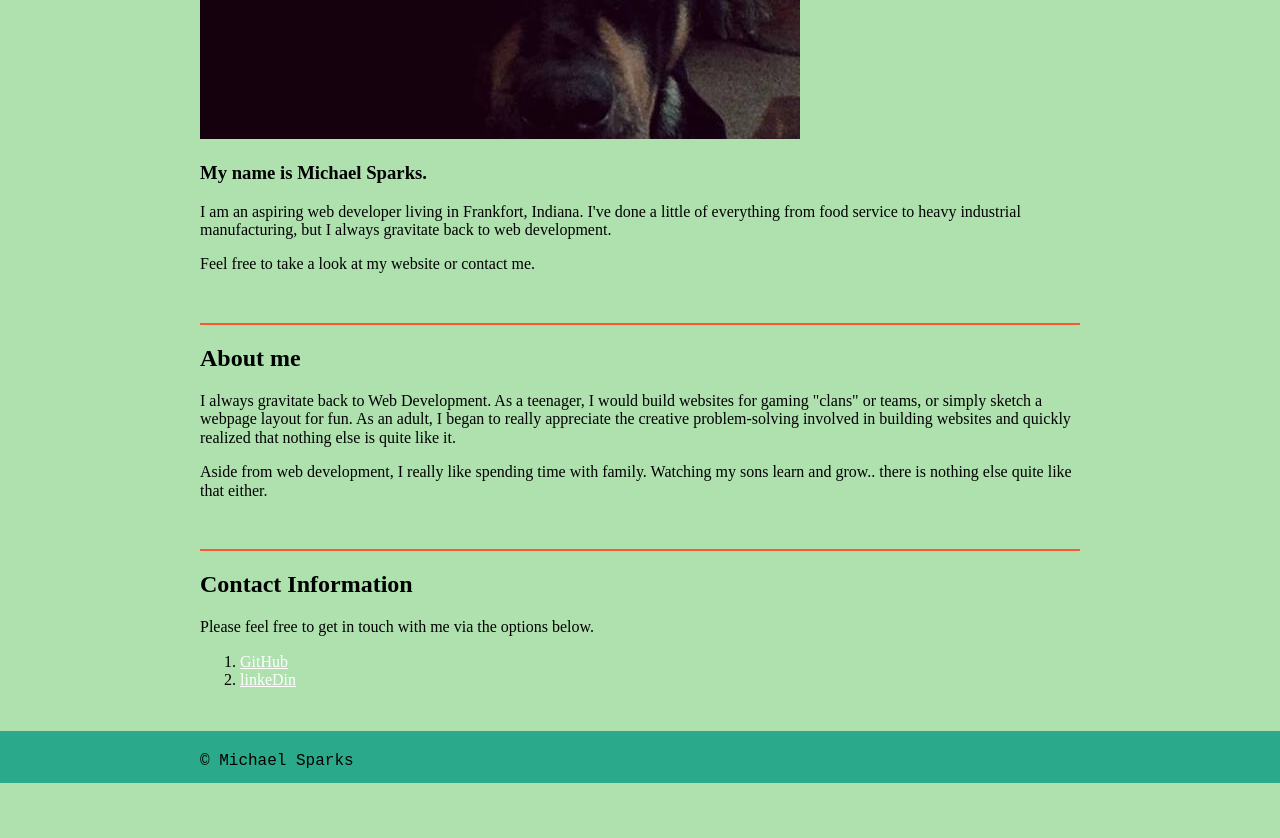
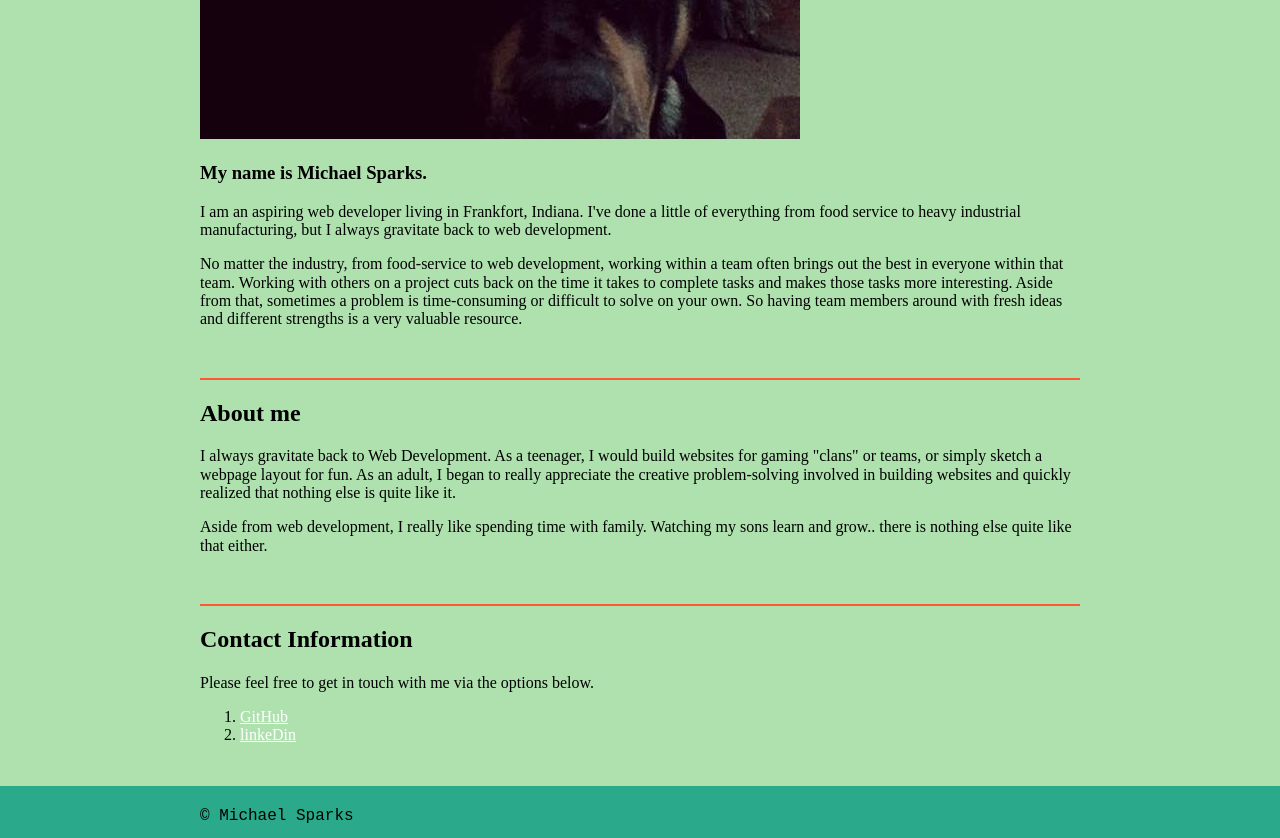
Before and after one commit to Main-Michael-Sparks/MichaelSparksPortfolio, a plain HTML site: page index.html in a window 1280 px wide. Shown: the part 694-1532 px from the top of the page. Before the commit the page ends 1477 px from the top, so only its background shows below. Drawn offline with nearby package versions, Linux system fonts and the light colour scheme.

Commit message:
Paragraph Added

```diff
--- a/index.html
+++ b/index.html
@@ -30,8 +30,8 @@
           <h2>Introduction</h2>
             <img src="images/michael-sparks.jpg" alt="Picture of Michael Sparks" />
             <h3>My name is Michael Sparks. </h3>
-            <p>I am an aspiring web developer living in Frankfort, Indiana.  I've done a little of everything from food service to heavy industrial manufacturing, but I always gravitate back to web development.</p>
-            <p>Feel free to take a look at my website or contact me. </p>
+            <p>I am an aspiring web developer living in Frankfort, Indiana.  I've done a little of everything from food service to heavy industrial manufacturing, but I always gravitate back to web development. </p>
+            <p>No matter the industry, from food-service to web development, working within a team often brings out the best in everyone within that team. Working with others on a project cuts back on the time it takes to complete tasks and makes those tasks more interesting. Aside from that, sometimes a problem is time-consuming or difficult to solve on your own. So having team members around with fresh ideas and different strengths is a very valuable resource.</p>
         </article>
         <hr>
         <!-- about page -->
```
